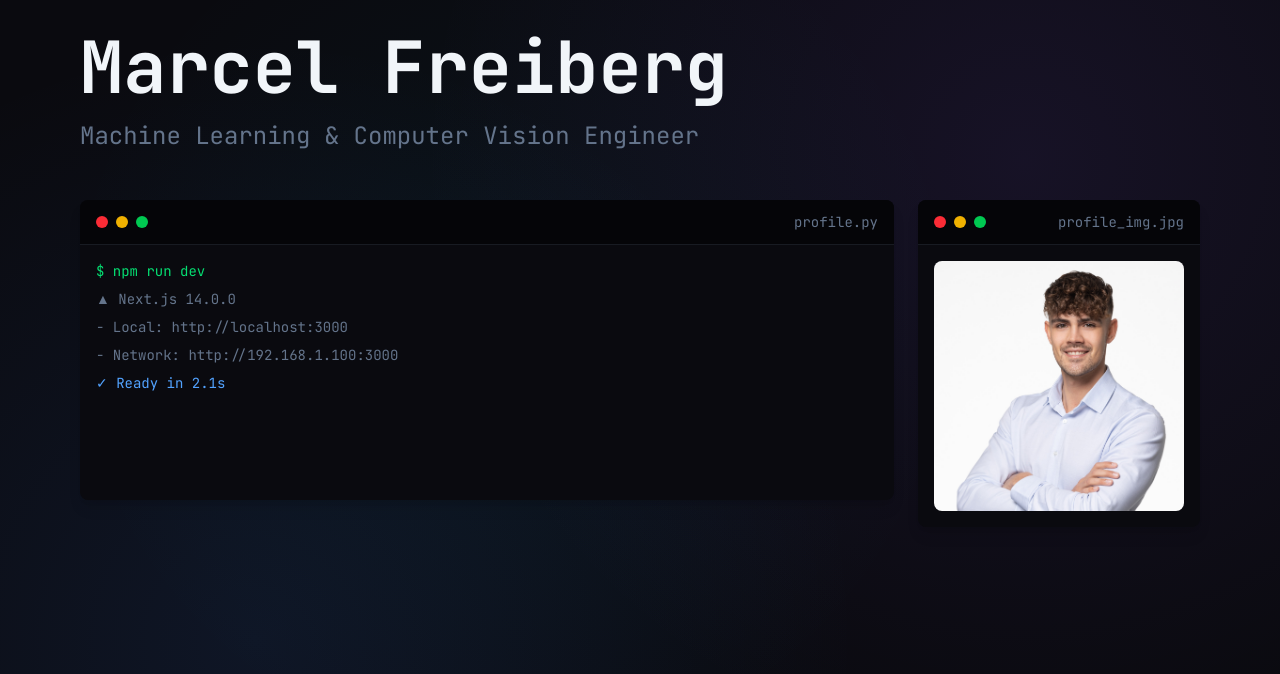
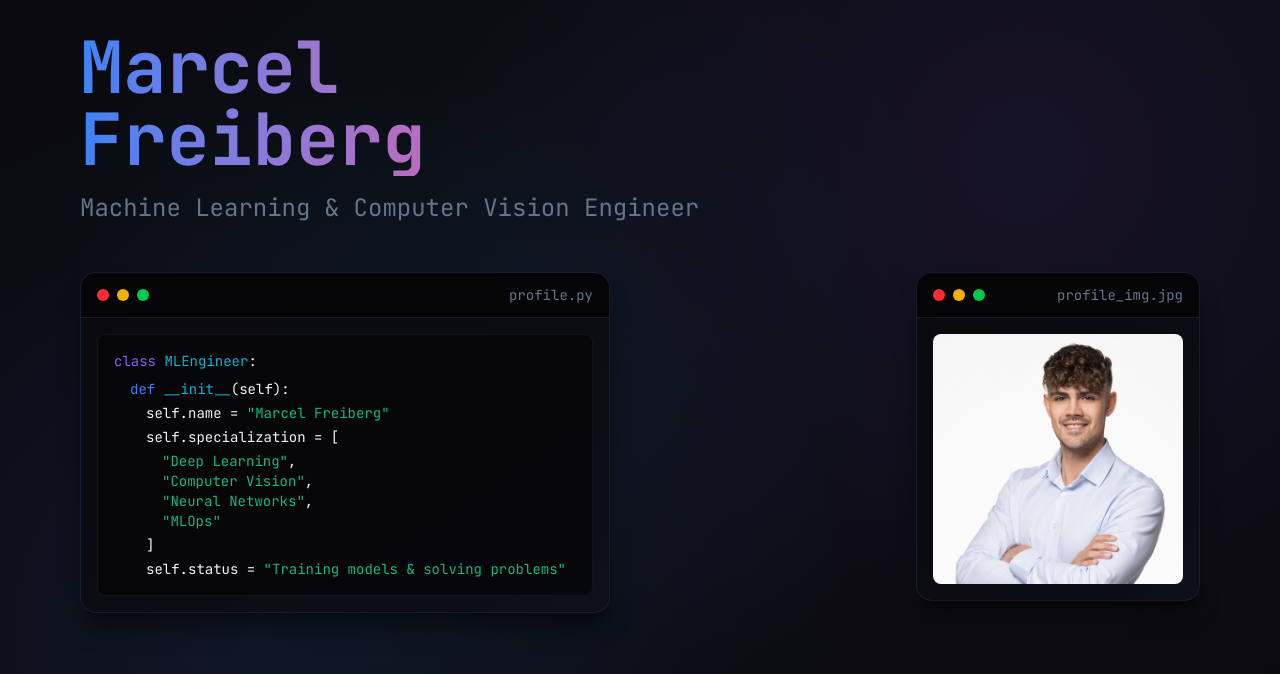
Before and after one commit to marcelfreiberg/marcelfreiberg.com, a Next.js app: page / in a window 1280 px wide. Shown: the top 674 px of the page. Built offline with nearby package versions, Linux system fonts and the light colour scheme.

Commit message:
Fixing sizing issues, using 'python' code for introduction

```diff
--- a/app/page.tsx
+++ b/app/page.tsx
@@ -8,8 +8,8 @@ export default function Home() {
                 <section>
                     <div className="space-y-8">
                         <div className="space-y-4">
-                            <h1 className="text-5xl md:text-7xl font-bold gradient-text">
-                                Marcel Freiberg
+                            <h1 className="text-5xl md:text-7xl font-bold bg-gradient-to-r from-neural-blue via-neural-pink to-neural-purple bg-clip-text text-transparent">
+                                Marcel<br />Freiberg
                             </h1>
                             <div className="text-xl md:text-2xl text-neural-gray">
                                 Machine Learning & Computer Vision Engineer
@@ -19,28 +19,30 @@ export default function Home() {
                 </section>
                 {/* Responsive terminal layout */}
                 <section className="space-y-6">
-                    <div className="flex flex-col lg:flex-row gap-6">
-                        <DraggableTerminalWindow
-                            title="profile.py"
-                            className="flex-1"
-                            width="100%"
-                            height="300px"
-                        >
-                            <div className="font-mono text-sm text-neural-gray space-y-2">
-                                <p className="text-green-400">$ npm run dev</p>
-                                <p>  ▲ Next.js 14.0.0</p>
-                                <p>  - Local:        http://localhost:3000</p>
-                                <p>  - Network:      http://192.168.1.100:3000</p>
-                                <p className="text-blue-400">✓ Ready in 2.1s</p>
+                    <div className="flex flex-col lg:flex-row justify-between gap-6 items-start">
+                        <DraggableTerminalWindow title="profile.py" width="530px">
+                            <div className="bg-neural-darker/80 border border-neural-border/40 rounded-lg p-4 font-mono text-sm text-neural-light/80 overflow-x-auto">
+                                <span className="text-neural-purple">class</span> <span className="text-neural-cyan">MLEngineer</span><span className="text-neural-light">:</span>
+                                <br />
+                                <div className="pl-4 space-y-1 mt-2">
+                                    <div><span className="text-neural-blue">def</span> <span className="text-neural-cyan">__init__</span><span className="text-neural-light">(self):</span></div>
+                                    <div className="pl-4 space-y-1">
+                                        <div><span className="text-neural-light">self.name = </span><span className="text-data-green">"Marcel Freiberg"</span></div>
+                                        <div><span className="text-neural-light">self.specialization = [</span></div>
+                                        <div className="pl-4">
+                                            <div><span className="text-data-green">"Deep Learning"</span><span className="text-neural-light">,</span></div>
+                                            <div><span className="text-data-green">"Computer Vision"</span><span className="text-neural-light">,</span></div>
+                                            <div><span className="text-data-green">"Neural Networks"</span><span className="text-neural-light">,</span></div>
+                                            <div><span className="text-data-green">"MLOps"</span></div>
+                                        </div>
+                                        <div><span className="text-neural-light">]</span></div>
+                                        <div><span className="text-neural-light">self.status = </span><span className="text-data-green">"Training models & solving problems"</span></div>
+                                    </div>
+                                </div>
                             </div>
                         </DraggableTerminalWindow>
 
-                        <DraggableTerminalWindow
-                            title="profile_img.jpg"
-                            className=""
-                            width="auto"
-                            height="auto"
-                        >
+                        <DraggableTerminalWindow title="profile_img.jpg" >
                             <Image
                                 src="/SKP_0981-quadrat.jpg"
                                 alt="Marcel Freiberg"
--- a/components/DraggableTerminalWindow.tsx
+++ b/components/DraggableTerminalWindow.tsx
@@ -1,6 +1,6 @@
 'use client'
 
-import { useRef, useEffect, useState } from 'react'
+import { useRef, useState } from 'react'
 
 interface DraggableTerminalWindowProps {
     children: React.ReactNode;
@@ -15,8 +15,8 @@ export default function DraggableTerminalWindow({
     children,
     title,
     className = "",
-    width = "100%",
-    height = "100%",
+    width = "auto",
+    height = "auto",
     zIndexBase = 10
 }: DraggableTerminalWindowProps) {
     const elementRef = useRef<HTMLDivElement>(null)
@@ -106,7 +106,7 @@ export default function DraggableTerminalWindow({
             {/* Draggable Terminal Window */}
             <div
                 ref={elementRef}
-                className={`bg-neural-dark rounded-lg shadow-lg transition-shadow duration-200 ${isDragging ? 'shadow-2xl select-none' : 'shadow-lg'
+                className={`bg-neural-darker/90 backdrop-blur-md border border-neural-border/60 rounded-2xl overflow-hidden bg-gradient-to-br from-[rgba(10,10,15,0.95)] to-[rgba(30,41,59,0.3)] transition-shadow duration-200 ${isDragging ? 'select-none shadow-[0_20px_25px_-5px_rgba(0,0,0,0.6),0_10px_10px_-5px_rgba(0,0,0,0.4),inset_0_1px_0_rgba(255,255,255,0.05)]' : 'shadow-[0_20px_25px_-5px_rgba(0,0,0,0.4),0_10px_10px_-5px_rgba(0,0,0,0.2),inset_0_1px_0_rgba(255,255,255,0.05)]'
                     } ${className}`}
                 style={{ width, height, zIndex: isDragging ? zIndex + 1000 : zIndex }}
                 onClick={bringToFront}
```
